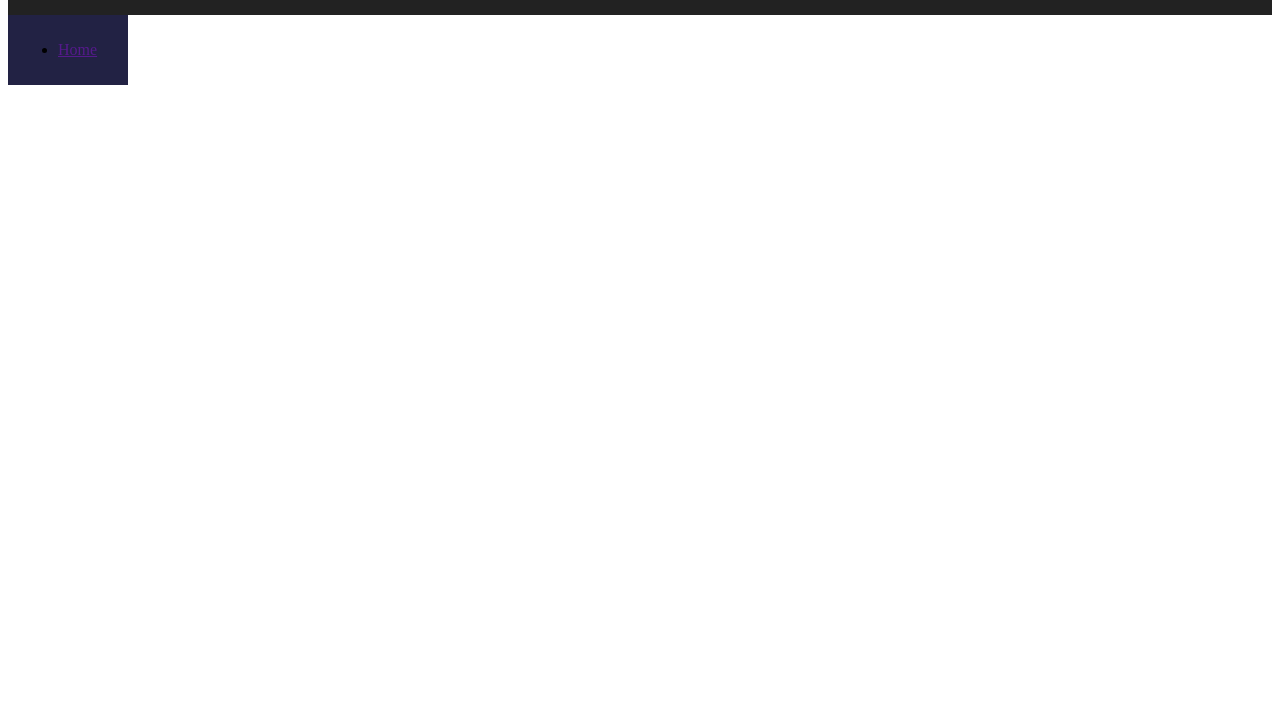
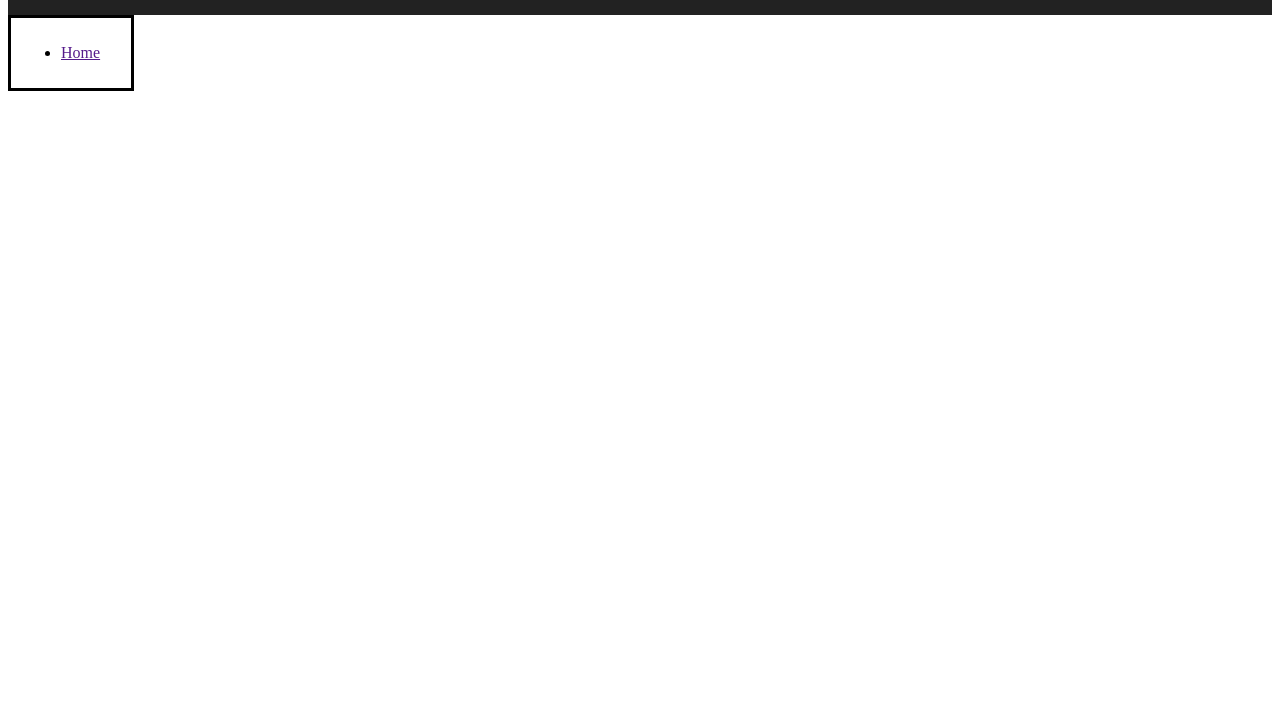
Before and after one commit to Atmokinetic/TestingArea, a plain HTML site: page index.html in a window 1280 px wide. Shown: the part 76-800 px from the top of the page. Drawn offline with Linux system fonts and the light colour scheme.

Commit message:
Update main.css

```diff
--- a/main.css
+++ b/main.css
@@ -8,6 +8,8 @@
     float: top;
   }
   .sidebar {
+    border-style: solid;
+    border-radius 50%:
     background-color: #224;
     width: 100px;
     float: left;
```
